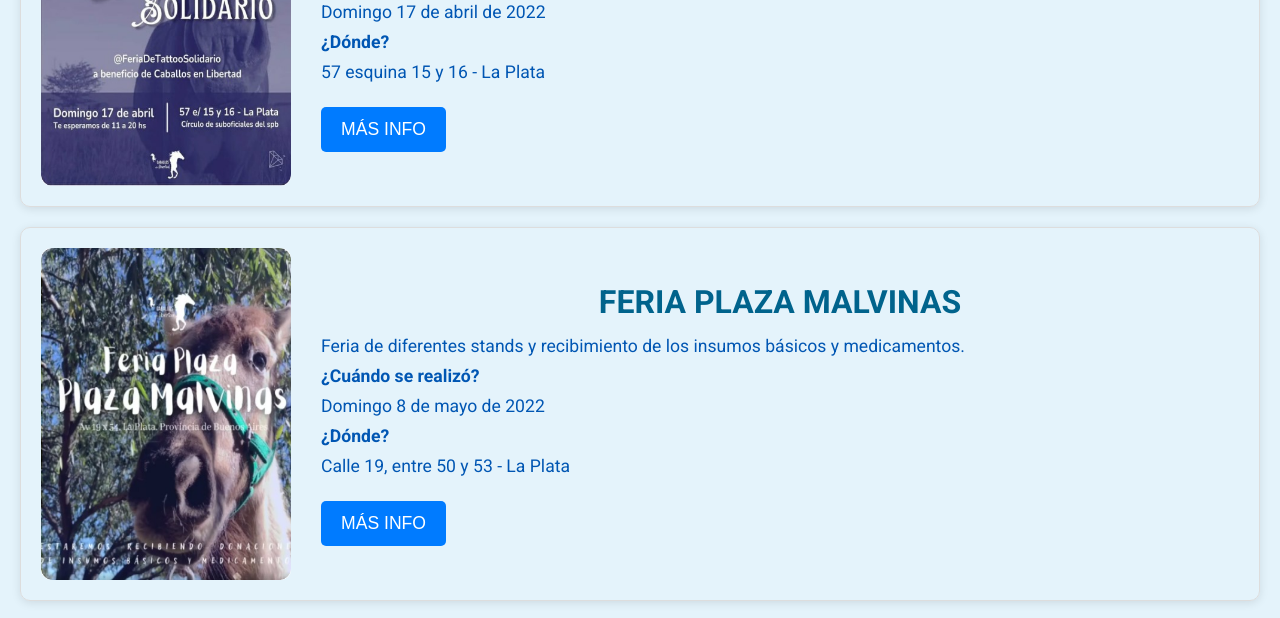
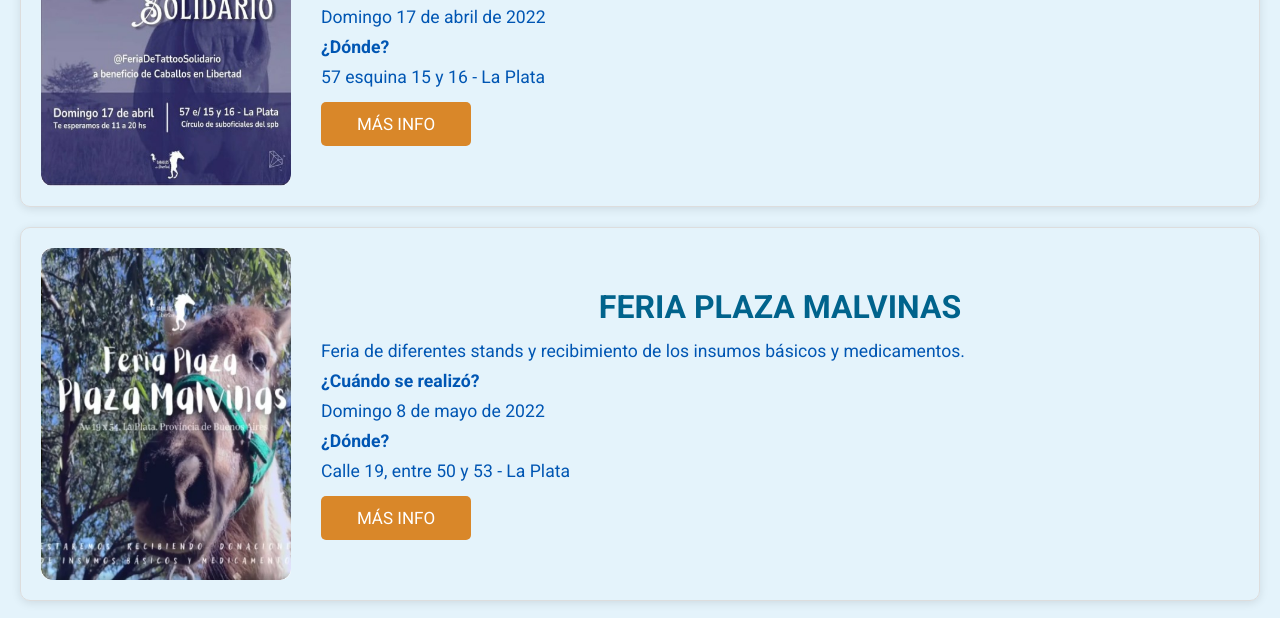
Before and after one commit to enzoconde1/tpGrupo-1, a plain HTML site: page eventos.html in a window 1280 px wide. Shown: the part 1100-1718 px from the top of the page. Drawn offline with Linux system fonts and the light colour scheme; a web font is replaced by a local one.

Commit message:
agregue enlaces de enventos y estilos

```diff
--- a/eventos.html
+++ b/eventos.html
@@ -58,7 +58,7 @@
           <p>Domingo 17 de abril de 2022</p>
           <p><strong>¿Dónde?</strong></p>
           <p>57 esquina 15 y 16 - La Plata</p>
-          <button>MÁS INFO</button>
+          <a class="enlace_evento" href="https://www.facebook.com/caballos.enlibertad/photos/1989645051219951">MÁS INFO</a>
         </div>
       </div>
 
@@ -74,7 +74,7 @@
           <p>Domingo 8 de mayo de 2022</p>
           <p><strong>¿Dónde?</strong></p>
           <p>Calle 19, entre 50 y 53 - La Plata</p>
-          <button>MÁS INFO</button>
+          <a class="enlace_evento"  href="https://www.facebook.com/caballos.enlibertad/videos/516724200175296/">MÁS INFO</a>
         </div>
       </div>
     </main>
--- a/style.css
+++ b/style.css
@@ -587,14 +587,18 @@ footer img {
   font-size: 1.1em;
 }
 
-.tarjeta_eventos button {
-  background-color: #007bff;
+.enlace_evento{
+  background-color: #D98729;
   color: white;
   border: none;
-  padding: 12px 20px;
+  width: 150px;
+  display: block;
+  text-decoration: none;
+  padding: 12px 0px;
   border-radius: 5px;
   cursor: pointer;
-  font-size: 1.1em;
+  font-size: 17px;
+  text-align: center;
   margin-top: 15px;
 }
 
```
